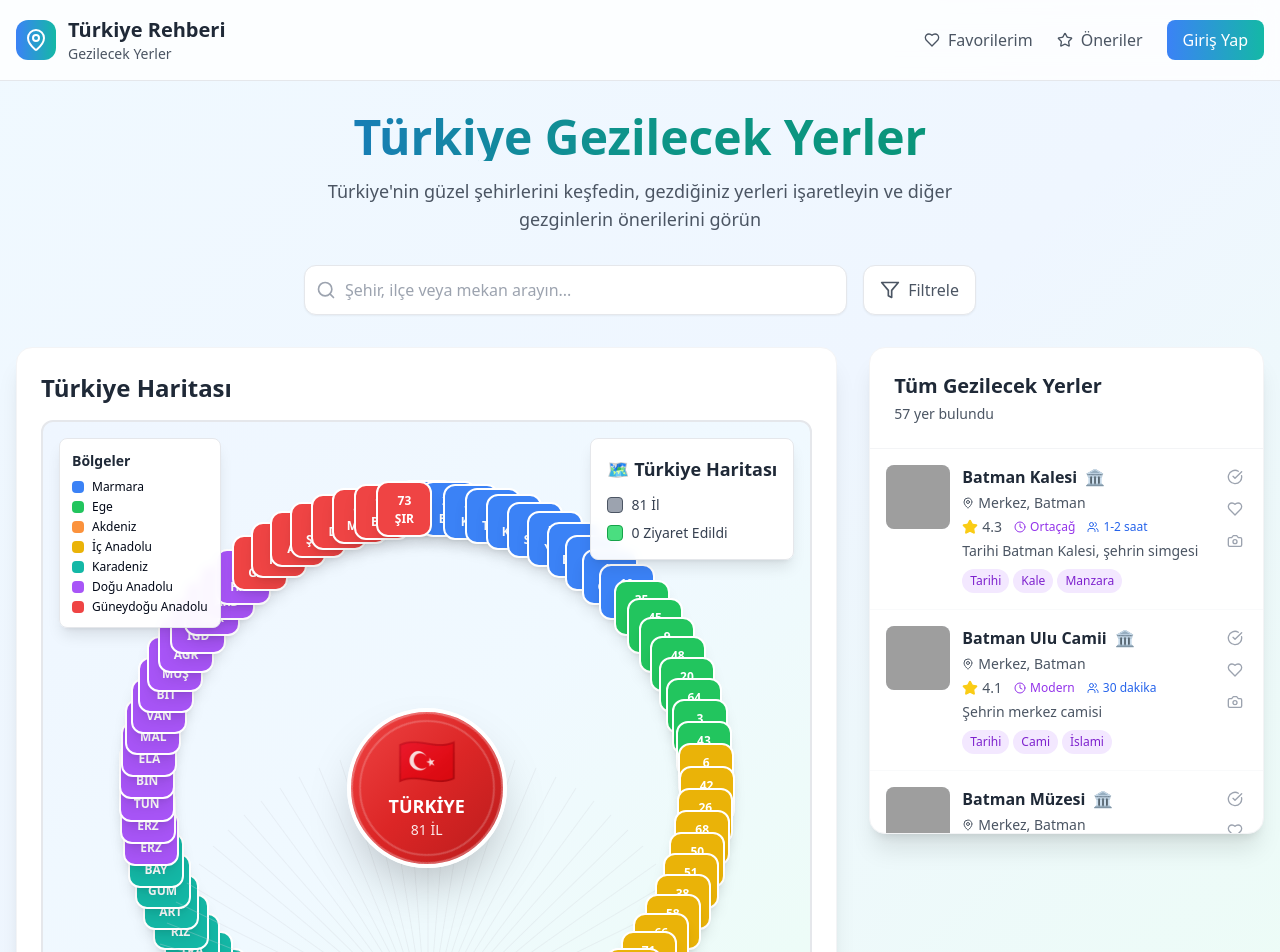
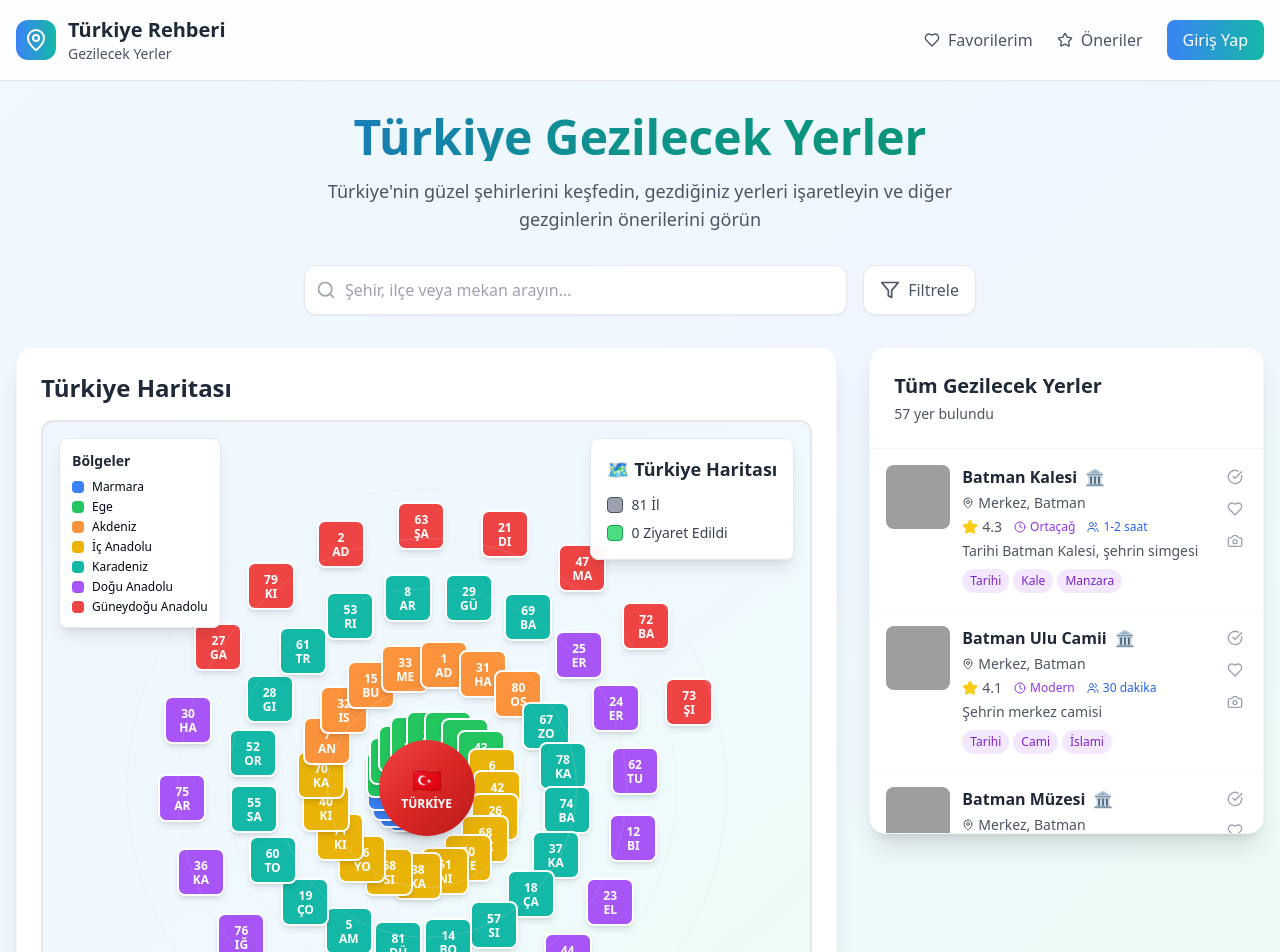
Before and after one commit to dengnekir/turkiye-rota-kesifleri, a React (Vite) app: page / in a window 1280 px wide. Shown: the top 952 px of the page. Built offline with nearby package versions, Linux system fonts and the light colour scheme; grey boxes are pictures that could not be loaded.

Commit message:
Refactor map design
Make the map a filled circle with provinces.

```diff
--- a/src/components/TurkeyMap.tsx
+++ b/src/components/TurkeyMap.tsx
@@ -77,14 +77,20 @@ export const TurkeyMap: React.FC<TurkeyMapProps> = ({
     onToggleCityVisited(`${district.name}, ${province.name}`);
   };
 
-  // İlleri dairesel düzenleme için pozisyon hesaplama - daha geniş daire
+  // İlleri spiralde yerleştirme fonksiyonu - içi dolu daire
   const getProvincePosition = (index: number, total: number) => {
-    const radius = 280; // Daha büyük yarıçap
-    const angle = (2 * Math.PI * index) / total - Math.PI / 2; // -90 derece başlangıç (üstten)
     const centerX = 350;
     const centerY = 350;
-    const x = radius * Math.cos(angle) + centerX;
-    const y = radius * Math.sin(angle) + centerY;
+
+    // Spiral parametreleri
+    const maxRadius = 280;
+    const turns = 4; // Spiral tur sayısı
+    const t = (index / total) * turns * 2 * Math.PI;
+    const radius = (index / total) * maxRadius;
+
+    const x = radius * Math.cos(t) + centerX;
+    const y = radius * Math.sin(t) + centerY;
+
     return { x, y };
   };
 
@@ -93,23 +99,19 @@ export const TurkeyMap: React.FC<TurkeyMapProps> = ({
       <div className="relative w-full h-[700px] bg-gradient-to-br from-blue-50 via-sky-50 to-emerald-50 rounded-xl border-2 border-gray-200 overflow-hidden">
         <ScrollArea className="w-full h-full">
           <div className="relative min-w-[700px] min-h-[700px] p-4">
-            {/* Ana Türkiye Haritası - Dairesel Görünüm */}
+            {/* Ana Türkiye Haritası - Spiral Görünüm */}
             {!selectedProvince && (
               <div className="relative w-full h-full flex items-center justify-center">
                 <div className="relative w-[700px] h-[700px]">
-                  {/* Merkez Türkiye Logosu - Daha büyük ve dikkat çekici */}
-                  <div className="absolute top-1/2 left-1/2 transform -translate-x-1/2 -translate-y-1/2 z-10">
-                    <div className="w-40 h-40 bg-gradient-to-br from-red-500 via-red-600 to-red-700 rounded-full flex flex-col items-center justify-center shadow-2xl border-4 border-white relative">
-                      <div className="text-white font-bold text-5xl mb-2 animate-pulse">🇹🇷</div>
-                      <div className="text-white font-semibold text-lg">TÜRKİYE</div>
-                      <div className="text-white/90 text-sm">81 İL</div>
-                      {/* Merkez etrafında dönen halka efekti */}
-                      <div className="absolute inset-0 rounded-full border-2 border-white/30 animate-spin" style={{ animationDuration: '10s' }}></div>
-                      <div className="absolute inset-2 rounded-full border-2 border-white/20 animate-spin" style={{ animationDuration: '15s', animationDirection: 'reverse' }}></div>
+                  {/* Merkez Türkiye Logosu */}
+                  <div className="absolute top-1/2 left-1/2 transform -translate-x-1/2 -translate-y-1/2 z-20">
+                    <div className="w-24 h-24 bg-gradient-to-br from-red-500 via-red-600 to-red-700 rounded-full flex flex-col items-center justify-center shadow-xl border-3 border-white">
+                      <div className="text-white font-bold text-2xl">🇹🇷</div>
+                      <div className="text-white font-semibold text-xs">TÜRKİYE</div>
                     </div>
                   </div>
 
-                  {/* Dairesel olarak yerleştirilmiş iller - Tümü görünür */}
+                  {/* Spiral şeklinde yerleştirilmiş iller */}
                   {turkeyProvinces.map((province, index) => {
                     const isVisited = visitedCities.has(province.name);
                     const position = getProvincePosition(index, turkeyProvinces.length);
@@ -121,14 +123,14 @@ export const TurkeyMap: React.FC<TurkeyMapProps> = ({
                         style={{
                           left: `${position.x}px`,
                           top: `${position.y}px`,
-                          animationDelay: `${index * 0.03}s`
+                          animationDelay: `${index * 0.02}s`
                         }}
                       >
                         <Tooltip>
                           <TooltipTrigger asChild>
                             <div className="relative group">
                               <div
-                                className="w-14 h-14 rounded-xl cursor-pointer transition-all duration-500 flex flex-col items-center justify-center shadow-lg hover:shadow-2xl transform hover:scale-125 hover:z-30 group-hover:rotate-6 border-2"
+                                className="w-12 h-12 rounded-lg cursor-pointer transition-all duration-300 flex flex-col items-center justify-center shadow-md hover:shadow-xl transform hover:scale-110 hover:z-30 border-2"
                                 style={{
                                   backgroundColor: isVisited
                                     ? '#10B981'
@@ -146,37 +148,22 @@ export const TurkeyMap: React.FC<TurkeyMapProps> = ({
                                 onMouseLeave={() => setHoveredProvince(null)}
                               >
                                 {/* Plaka Kodu */}
-                                <div className="text-white font-bold text-xs mb-1">
+                                <div className="text-white font-bold text-xs">
                                   {province.plateCode}
                                 </div>
 
-                                {/* İl adının ilk 3 harfi */}
-                                <div className="text-white font-semibold text-xs leading-none text-center">
-                                  {province.name.slice(0, 3).toUpperCase()}
+                                {/* İl adının ilk 2 harfi */}
+                                <div className="text-white font-semibold text-xs leading-none">
+                                  {province.name.slice(0, 2).toUpperCase()}
                                 </div>
 
                                 {/* Ziyaret edildi işareti */}
                                 {isVisited && (
-                                  <div className="absolute -top-1 -right-1 w-4 h-4 bg-green-500 rounded-full flex items-center justify-center border-2 border-white animate-bounce">
-                                    <CheckCircle className="w-2 h-2 text-white" />
+                                  <div className="absolute -top-1 -right-1 w-3 h-3 bg-green-500 rounded-full flex items-center justify-center border-2 border-white">
+                                    <CheckCircle className="w-1.5 h-1.5 text-white" />
                                   </div>
                                 )}
-
-                                {/* Hover efekti */}
-                                <div className="absolute inset-0 rounded-xl bg-white/20 opacity-0 group-hover:opacity-100 transition-opacity duration-300"></div>
                               </div>
-
-                              {/* Bağlantı çizgisi merkeze */}
-                              <div
-                                className="absolute w-0.5 bg-gradient-to-r from-transparent via-gray-300 to-transparent opacity-30 group-hover:opacity-60 transition-opacity duration-300"
-                                style={{
-                                  height: `${Math.sqrt(Math.pow(position.x - 350, 2) + Math.pow(position.y - 350, 2)) - 70}px`,
-                                  transformOrigin: 'bottom center',
-                                  transform: `rotate(${Math.atan2(350 - position.y, 350 - position.x) * 180 / Math.PI + 90}deg)`,
-                                  left: '50%',
-                                  top: '100%'
-                                }}
-                              ></div>
                             </div>
                           </TooltipTrigger>
                           <TooltipContent side="top" className="bg-white shadow-lg border border-gray-200 max-w-xs">
@@ -200,6 +187,24 @@ export const TurkeyMap: React.FC<TurkeyMapProps> = ({
                       </div>
                     );
                   })}
+
+                  {/* Arka plan daire çizgileri */}
+                  <div className="absolute top-1/2 left-1/2 transform -translate-x-1/2 -translate-y-1/2 pointer-events-none">
+                    {[100, 150, 200, 250, 300].map((radius, index) => (
+                      <div
+                        key={radius}
+                        className="absolute border border-gray-200/30 rounded-full animate-pulse"
+                        style={{
+                          width: `${radius * 2}px`,
+                          height: `${radius * 2}px`,
+                          left: `-${radius}px`,
+                          top: `-${radius}px`,
+                          animationDelay: `${index * 0.5}s`,
+                          animationDuration: '3s'
+                        }}
+                      />
+                    ))}
+                  </div>
                 </div>
               </div>
             )}
```
